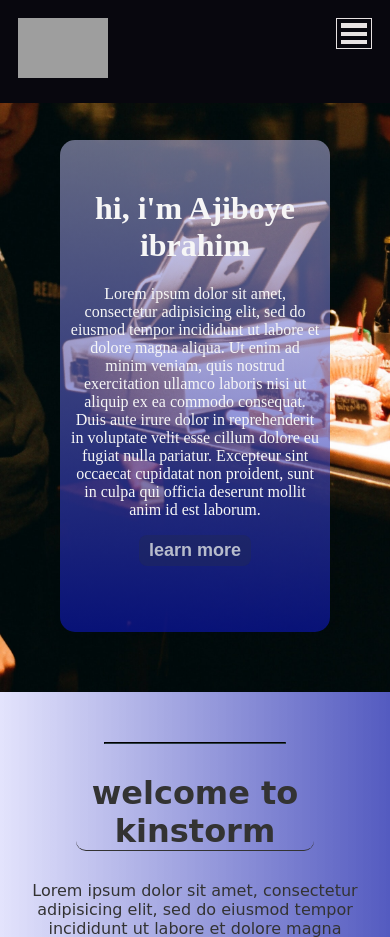
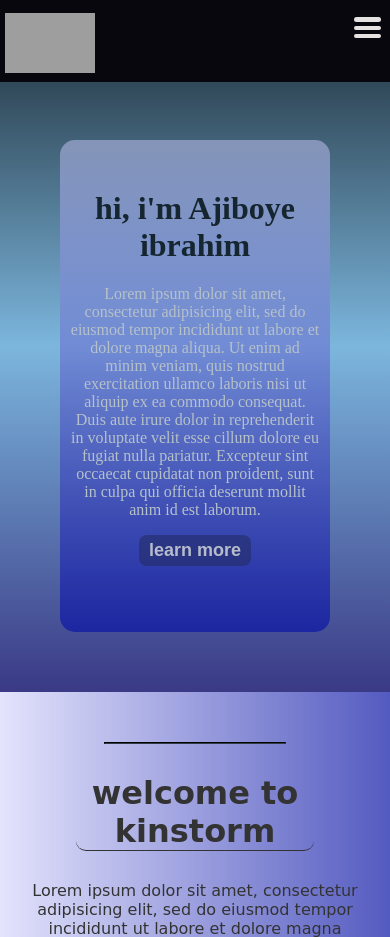
Before and after one commit to kinstop/kinstop.git.io, a PHP site: page / in a window 390 px wide; the page is wider, and only the part inside the window is pictured. Shown: the top 937 px of that part. Run offline with PHP 8.4, Linux system fonts and the light colour scheme; grey boxes are pictures that could not be loaded.

Commit message:
Update style.css

```diff
--- a/style.css
+++ b/style.css
@@ -32,6 +32,12 @@ body{
 div .header{
 	cursor: default;
 }
+#name{
+	color: #162630;
+}
+.bisi{
+	color: rgb(182, 193, 201);
+}
 .nsa a{
 	color: rgb(196, 210, 235);
 }
@@ -42,33 +48,37 @@ div .header{
 	font-weight: 700;
 	color: rgb(170, 161, 161);
 	padding: 0px 5px 0px 5px;
+	margin-bottom: auto;
 	font-size: 27px;
 	letter-spacing: 0.4mm;
-	margin: 6px;
+	/* margin: 1px 6px 1px 2px; */
 }
 .nsa:hover {
 	border-bottom: 1px solid;
 	border-radius: 3px;
 	color: rgb(173, 172, 91);
 }
-.my-logo{
+/* .my-logo{
 	font-family: Cambria, Cochin, Georgia, Times, 'Times New Roman', serif;
 	font-size: 25px;
-	color: rgb(93, 248, 176);
-}
+	color: rgb(63, 106, 187);
+} */
 .free{
 	display: column;
 	cursor: pointer;
-	border: 1px solid;
+	/* border: 1px solid; */
 	border-color: rgb(231, 226, 226);
 	padding: 4px;
 	justify-content: center;
 }
 .hamb{
-	width: 26px;
+	display: block;
+	width: 27px;
 	height: 4px;
+	border-radius: 5px;
 	background-color: rgb(231, 226, 226);
 	margin-top: 4px;
+
 }
 .gre{
 	margin-top: 0;
@@ -90,7 +100,8 @@ ul{
 	display: flex;
 	list-style: none;
 	background-color: rgba(8, 7, 14);
-	padding: 18px;
+	padding: 5px;
+	padding-top: 13px;
 	margin-right: 0;
 	margin-left: 0;
 	justify-content: space-between;
@@ -144,10 +155,10 @@ li a{
 	color: #f6f6f6;;
 }
 .contain{
-	background-image: url('image3.jpg');
+	/* background-image: url('image3.jpg'); */
 	background-size: cover;
 	background-repeat: no-repeat;
-	/* background-image: linear-gradient(to right, #436532, #762837, #832982); */
+	background-image: linear-gradient(to bottom, #192730, #7cb6dd, #3a3985);
 	padding: 60px;
 }
 .contain .header{
```
Also changed, not shown: other parts of style.css (+22 -16 lines).
